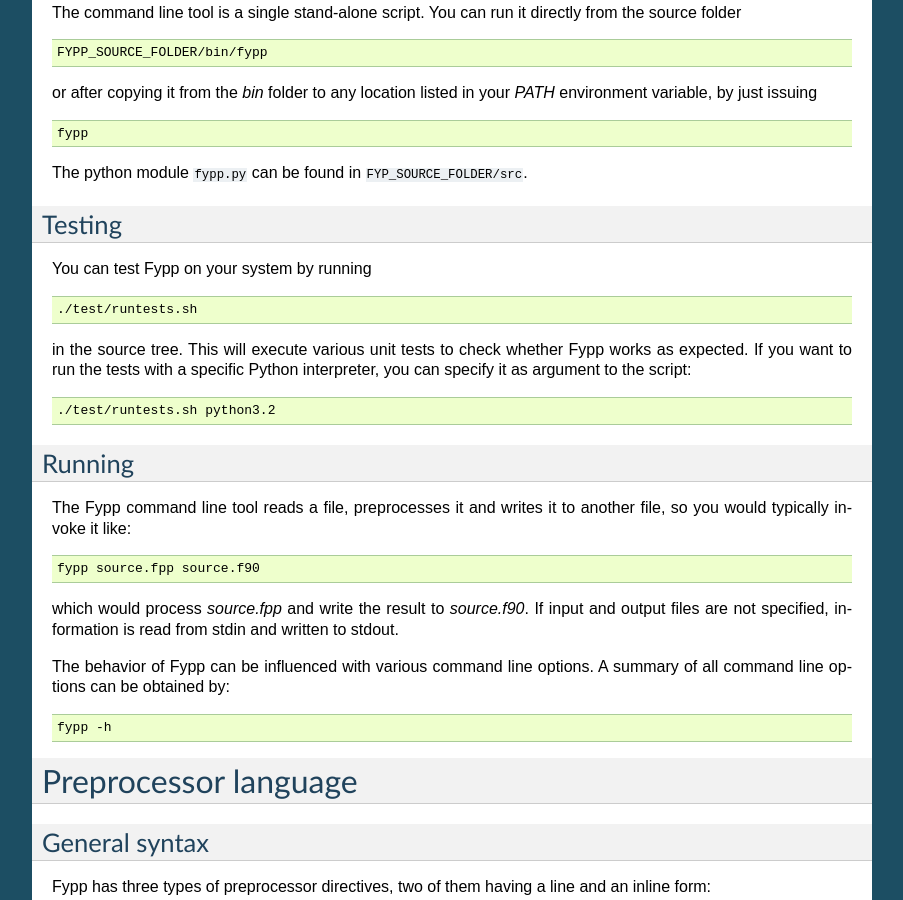
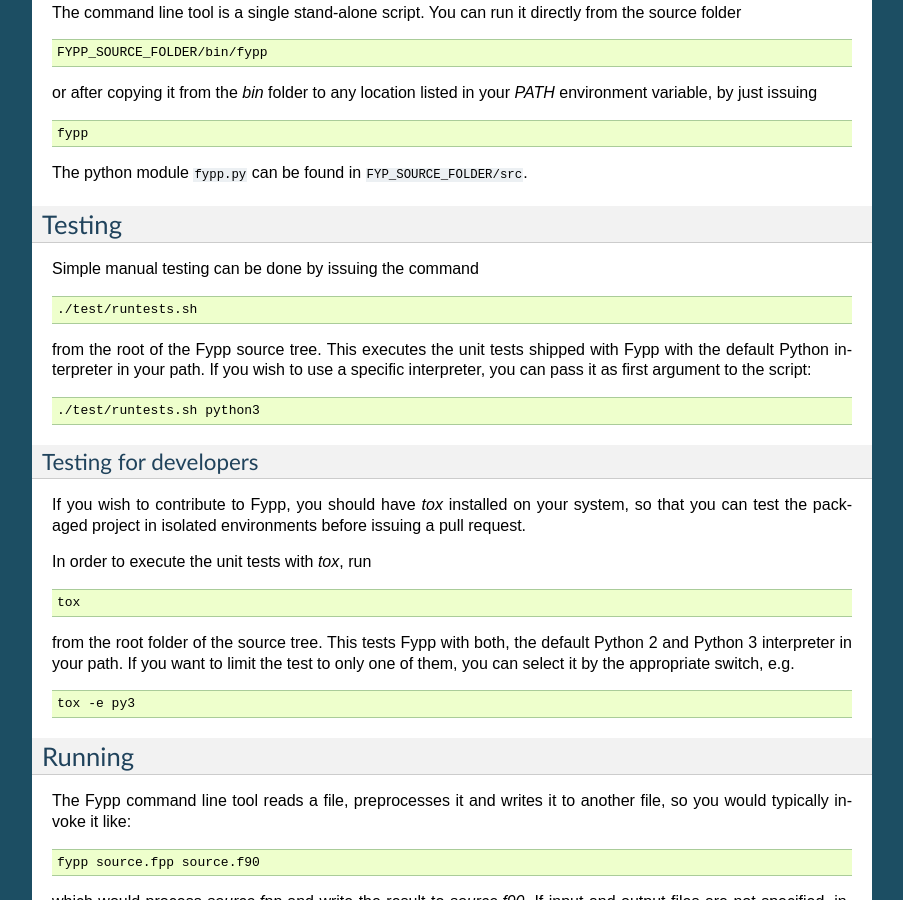
Before and after one commit to aradi/fypp, a Sphinx documentation site: the page built from docs/fypp.rst, in a window 1280 px wide and 900 px high, scrolled down 3156 px. Shown: the whole window, without its empty margins (198-1101 px from the left). Built offline with Sphinx 7.4.7, drawn with Linux system fonts in a browser that asks for light colours; some of the changed text lies outside the part shown.

Commit message:
Add tox-testing, update documentation

```diff
--- a/CHANGELOG.rst
+++ b/CHANGELOG.rst
@@ -16,6 +16,8 @@
 * Implement assert directive.
 
 * Add flags for new file and returning to file in line numbering directives.
+
+* Additional testing with tox.
 
 
 Changed
--- a/docs/fypp.rst
+++ b/docs/fypp.rst
@@ -205,15 +205,34 @@
 Testing
 =======
 
-You can test Fypp on your system by running ::
+Simple manual testing can be done by issuing the command ::
 
   ./test/runtests.sh
 
-in the source tree. This will execute various unit tests to check whether Fypp
-works as expected. If you want to run the tests with a specific Python
-interpreter, you can specify it as argument to the script::
-
-  ./test/runtests.sh python3.2
+from the root of the Fypp source tree. This executes the unit tests shipped with
+Fypp with the default Python interpreter in your path. If you wish to use a
+specific interpreter, you can pass it as first argument to the script::
+
+  ./test/runtests.sh python3
+
+
+Testing for developers
+----------------------
+
+If you wish to contribute to Fypp, you should have `tox` installed on your
+system, so that you can test the packaged project in isolated environments
+before issuing a pull request.
+
+In order to execute the unit tests with `tox`, run  ::
+
+  tox
+
+from the root folder of the source tree. This tests Fypp with both, the default
+Python 2 and Python 3 interpreter in your path. If you want to limit the test to
+only one of them, you can select it by the appropriate switch, e.g. ::
+
+  tox -e py3
+
 
 
 Running
```
Also changed, not shown: 1 other file.
